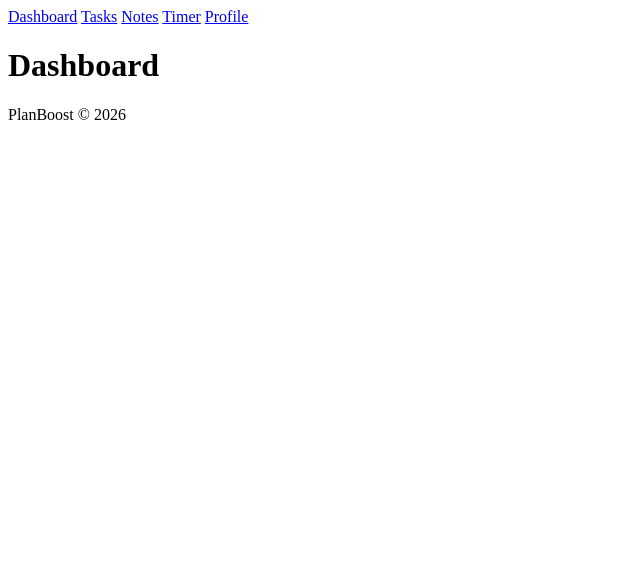
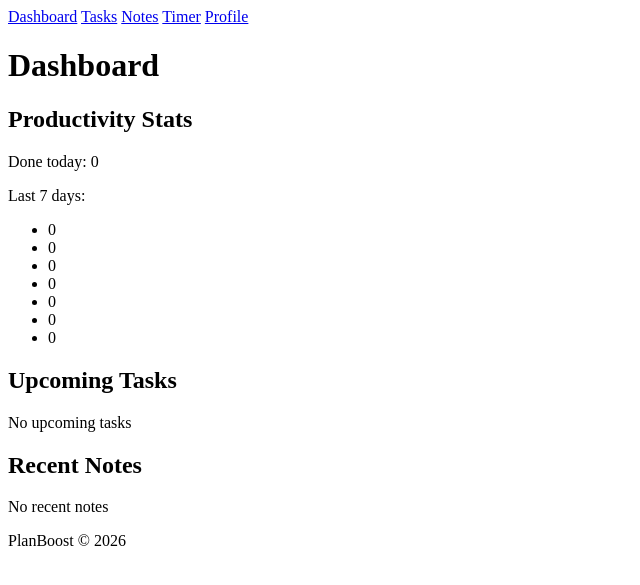
Before and after one commit to imaquar/PlanBoost, a Django app: page / in a window 1280 px wide. Shown: the top 585 px of the page, without its empty margins (0-640 px from the left). Run offline with Django 5.2, Linux system fonts and the light colour scheme; the visitor is signed in with stand-in values (Sample User, id 1); data that the repository does not hold is empty.

Commit message:
render dashboard sections

```diff
--- a/dashboard/views.py
+++ b/dashboard/views.py
@@ -3,9 +3,13 @@ from django.contrib.auth.decorators import login_required
 from django.utils import timezone
 from tasks.models import Task
 from notes.models import Note
+from tasks.services import get_task_completion_stats
 
 @login_required
 def index(request):
     upcoming_tasks = (Task.objects.filter(user=request.user, status=False, deadline__gte=timezone.now(),).order_by('deadline')[:3])
     recent_notes = (Note.objects.filter(user=request.user).order_by('-created_at')[:3])
-    return TemplateResponse(request,'dashboard/dashboard.html', {'upcoming_tasks': upcoming_tasks, 'recent_notes': recent_notes},)
+    stats = get_task_completion_stats(request.user)
+    return TemplateResponse(request,'dashboard/dashboard.html', {'upcoming_tasks': upcoming_tasks,
+        'recent_notes': recent_notes, 'today_done_count': stats['today_done_count'],
+        'last_7_days_done_counts': stats['last_7_days_done_counts'],},)
--- a/templates/dashboard/dashboard.html
+++ b/templates/dashboard/dashboard.html
@@ -1,4 +1,47 @@
 {% extends 'base.html' %}
 {% block title %}PlanBoost{% endblock title %}
 {% block title_h1 %}Dashboard{% endblock title_h1 %}
-{% block content %}{% endblock content %}
+{% block content %}
+<section>
+    <h2>Productivity Stats</h2>
+    <p>Done today: {{ today_done_count }}</p>
+    <p>Last 7 days:</p>
+    <ul>
+        {% for count in last_7_days_done_counts %}
+            <li>{{ count }}</li>
+        {% endfor %}
+    </ul>
+</section>
+
+<section>
+    <h2>Upcoming Tasks</h2>
+    {% if upcoming_tasks %}
+        <ul>
+            {% for i in upcoming_tasks %}
+                <li>
+                    <a href="{% url 'tasks:task' i.id %}">{{ i.label }}</a>
+                    ({{ i.deadline|date:"d.m.y H:i" }})
+                </li>
+            {% endfor %}
+        </ul>
+    {% else %}
+        <p>No upcoming tasks</p>
+    {% endif %}
+</section>
+
+<section>
+    <h2>Recent Notes</h2>
+    {% if recent_notes %}
+        <ul>
+            {% for i in recent_notes %}
+                <li>
+                    <a href="{% url 'notes:note' i.id %}">{{ i.label }}</a>
+                    ({{ i.created_at|date:"d.m.y H:i" }})
+                </li>
+            {% endfor %}
+        </ul>
+    {% else %}
+        <p>No recent notes</p>
+    {% endif %}
+</section>
+{% endblock content %}
```
